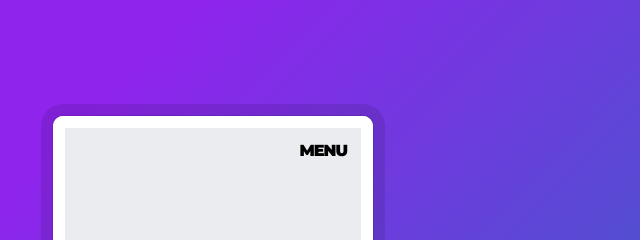
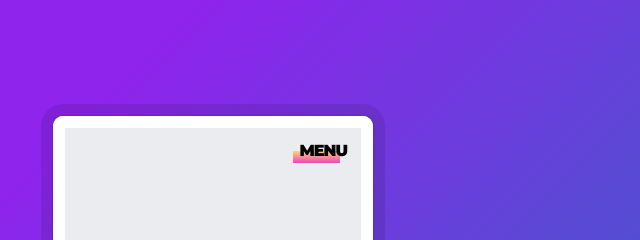
Before and after one commit to edudiak/mobile-navigation-gsap, a plain HTML site: page index.html in a window 1280 px wide. Shown: the top 240 px of the page, 427-1067 px from the left. Drawn offline with Linux system fonts and the light colour scheme.

Commit message:
added style to trigger

```diff
--- a/sass/style.scss
+++ b/sass/style.scss
@@ -37,8 +37,8 @@ body {
 
 .menu_wrap_trigger {
 	position: absolute;
-	top: 24px;
-	right: 26px;
+	top: (2.4em/1.6);
+	right: (2.6em/1.6);
 	z-index: 1;
 
 	font-size: 1.6em;
@@ -51,6 +51,30 @@ body {
 	&.close_menu_mod {
 		opacity: 0;
 		pointer-events: none;
+	}
+
+	&:before {
+		position: absolute;
+    bottom: -2px;
+		left: 0;
+		z-index: -1;
+
+    width: 100%;
+    height: (1.2em/1.6);
+
+		background-image: linear-gradient(0deg, #ee43bd 0%, #ffd779 100%);
+
+		transform: translateX(-.7rem);
+		will-change: transform;
+		content: "";
+
+    transition: all 0.2s ease;
+	}
+
+	&:hover {
+		&:before {
+			transform: translateX(0);
+		}
 	}
 
 }
```
Also changed, not shown: css/style.css.
